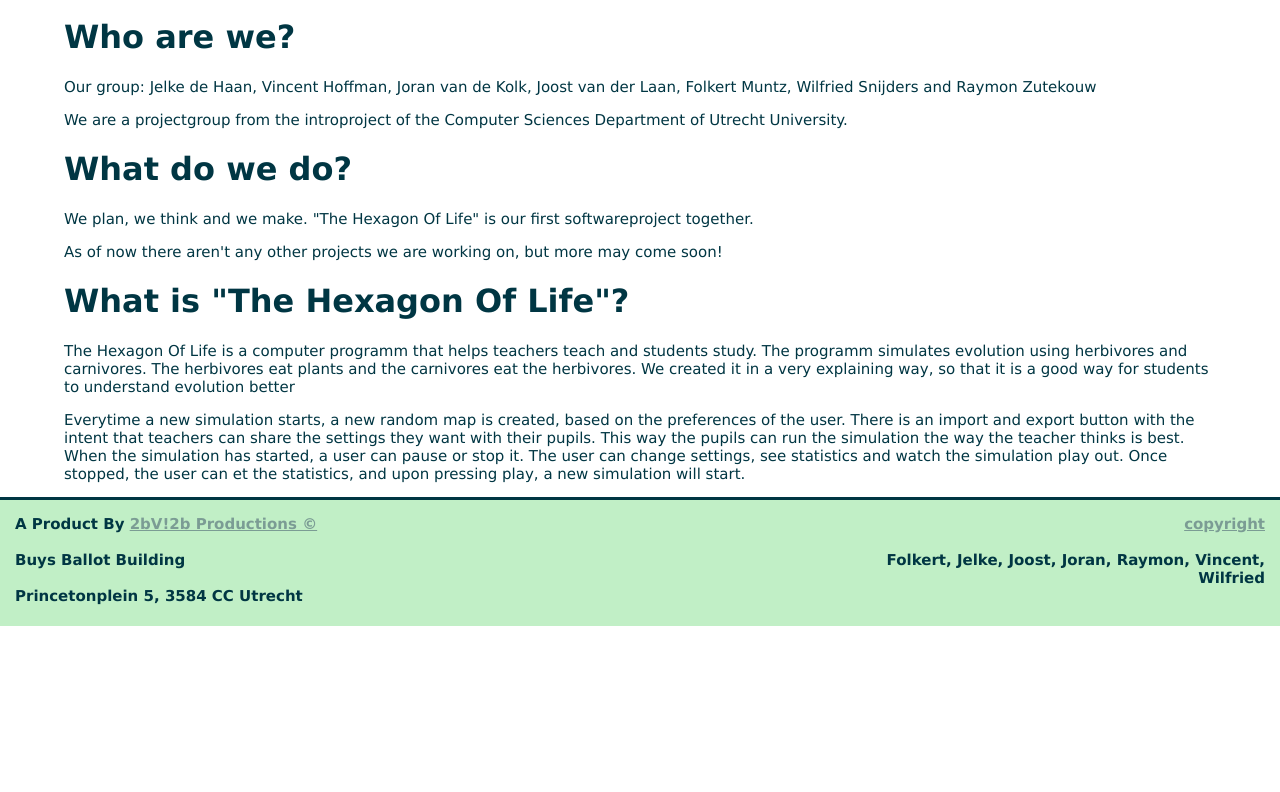
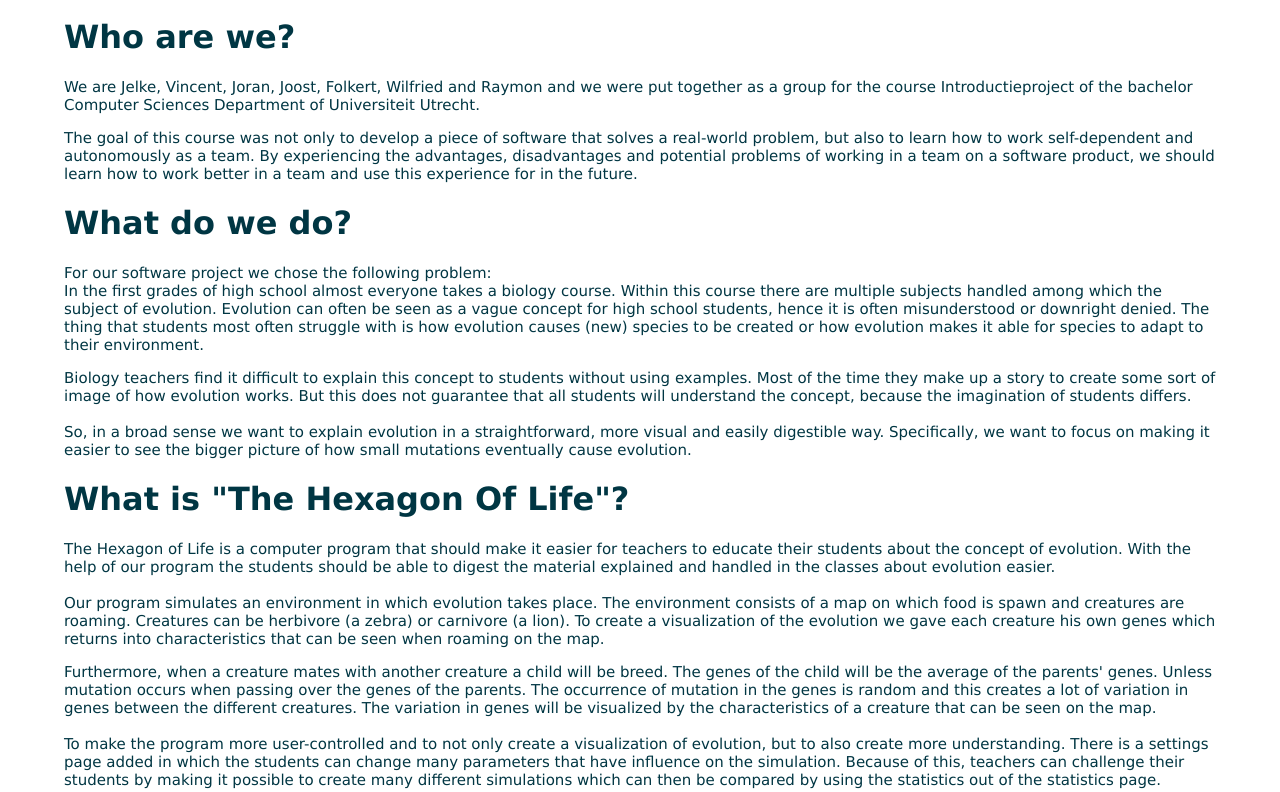
Before and after one commit to Informatica-Introproject-Lesser-Dim/TheHexagonOfLife.nl, a plain HTML site: page public/about.html in a window 1280 px wide. Shown: the part 371-1163 px from the top of the page. Before the commit the page ends 997 px from the top, so only its background shows below. Drawn offline with Linux system fonts and the light colour scheme.

Commit message:
Text changes

```diff
--- a/public/about.html
+++ b/public/about.html
@@ -24,24 +24,32 @@
         <h1>Who are we?</h1>
     <div class="tekst">
         <p>
-            Our group: Jelke de Haan, Vincent Hoffman, Joran van de Kolk, Joost van der Laan, Folkert Muntz, Wilfried Snijders and Raymon Zutekouw
-</p>
+            We are Jelke, Vincent, Joran, Joost, Folkert, Wilfried and Raymon and we were put together as a group for the course Introductieproject of the bachelor Computer Sciences Department of Universiteit Utrecht.</p>
         <p>
-            We are a projectgroup from the introproject of the Computer Sciences Department of Utrecht University.</p>
+            The goal of this course was not only to develop a piece of software that solves a real-world problem, but also to learn how to work self-dependent and autonomously as a team. By experiencing the advantages, disadvantages and potential problems of working in a team on a software product, we should learn how to work better in a team and use this experience for in the future.</p>
     </div>
         <h1>What do we do?</h1>
     <div class="tekst">
         <p>
-            We plan, we think and we make. "The Hexagon Of Life" is our first softwareproject together. </p>
+            For our software project we chose the following problem:<br>
+            In the first grades of high school almost everyone takes a biology course. Within this course there are multiple subjects handled among which the subject of evolution. Evolution can often be seen as a vague concept for high school students, hence it is often misunderstood or downright denied. The thing that students most often struggle with is how evolution causes (new) species to be created or how evolution makes it able for species to adapt to their environment.</p>
         <p>
-            As of now there aren't any other projects we are working on, but more may come soon!</p>
+            Biology teachers find it difficult to explain this concept to students without using examples. Most of the time they make up a story to create some sort of image of how evolution works. But this does not guarantee that all students will understand the concept, because the imagination of students differs.
+            <br><br>
+            So, in a broad sense we want to explain evolution in a straightforward, more visual and easily digestible way. Specifically, we want to focus on making it easier to see the bigger picture of how small mutations eventually cause evolution.</p>
     </div>
     <h1>What is "The Hexagon Of Life"?</h1>
     <div class="tekst">
         <p>
-            The Hexagon Of Life is a computer programm that helps teachers teach and students study. The programm simulates evolution using herbivores and carnivores. The herbivores eat plants and the carnivores eat the herbivores. We created it in a very explaining way, so that it is a good way for students to understand evolution better</p>
+            The Hexagon of Life is a computer program that should make it easier for teachers to educate their students about the concept of evolution. With the help of our program the students should be able to digest the material explained and handled in the classes about evolution easier.
+            <br><br>
+            Our program simulates an environment in which evolution takes place. The environment consists of a map on which food is spawn and creatures are roaming. Creatures can be herbivore (a zebra) or carnivore (a lion). To create a visualization of the evolution we gave each creature his own genes which returns into characteristics that can be seen when roaming on the map.
+</p>
         <p>
-            Everytime a new simulation starts, a new random map is created, based on the preferences of the user. There is an import and export button with the intent that teachers can share the settings they want with their pupils. This way the pupils can run the simulation the way the teacher thinks is best. When the simulation has started, a user can pause or stop it. The user can change settings, see statistics and watch the simulation play out. Once stopped, the user can et the statistics, and upon pressing play, a new simulation will start.</p>
+            Furthermore, when a creature mates with another creature a child will be breed. The genes of the child will be the average of the parents' genes. Unless mutation occurs when passing over the genes of the parents. The occurrence of mutation in the genes is random and this creates a lot of variation in genes between the different creatures. The variation in genes will be visualized by the characteristics of a creature that can be seen on the map.
+            <br><br>
+            To make the program more user-controlled and to not only create a visualization of evolution, but to also create more understanding. There is a settings page added in which the students can change many parameters that have influence on the simulation. Because of this, teachers can challenge their students by making it possible to create many different simulations which can then be compared by using the statistics out of the statistics page.
+</p>
     </div>
     </div>
 
```
Also changed, not shown: public/contact.html (+1 -1 lines).
